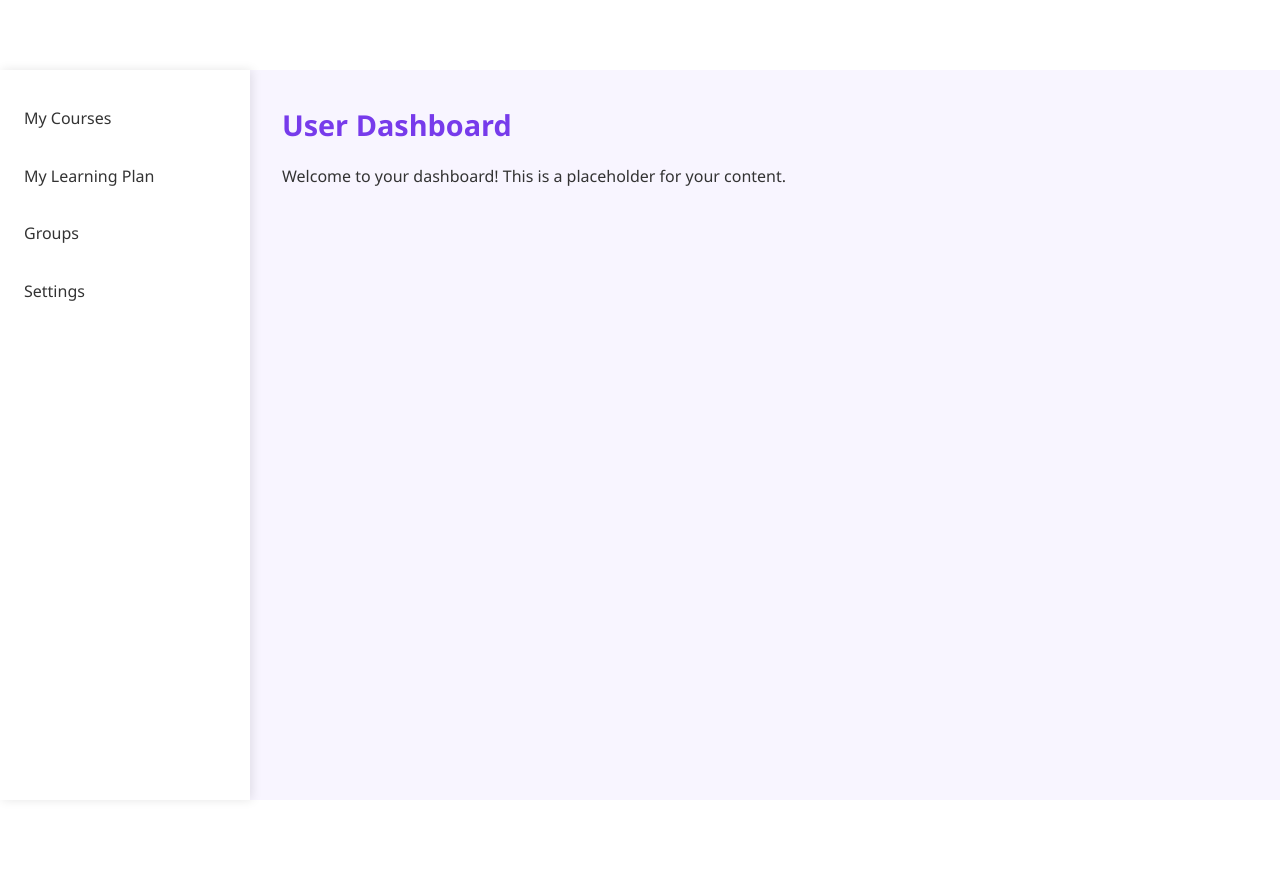
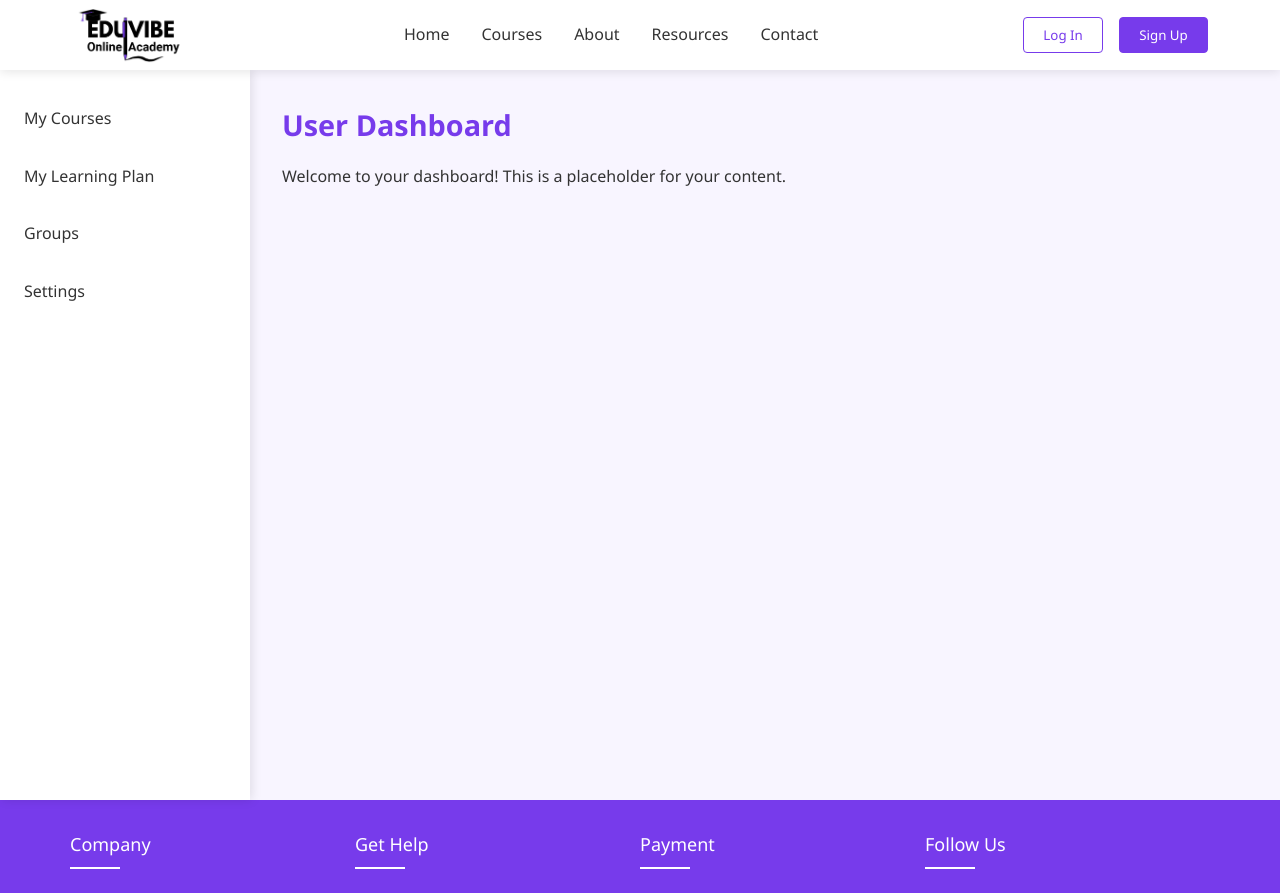
Before and after one commit to anupamamaheepala/EduVibeApp, a React (Create React App) app in the folder frontend/: page /dashboard in a window 1280 px wide. Shown: the top 893 px of the page. Before the commit the page ends 800 px from the top, so only its background shows below. Built offline with nearby package versions, Linux system fonts and the light colour scheme.

Commit message:
second commit of user dashboard

```diff
--- a/frontend/src/pages/user/UserDashboard.jsx
+++ b/frontend/src/pages/user/UserDashboard.jsx
@@ -1,9 +1,13 @@
 import React from 'react';
 import Sidebar from './Sidebar';
+import Header from '../Header';
+import Footer from '../Footer';
 import './../../css/user/UserDashboard.css';
 
 const UserDashboard = () => {
   return (
+    <>
+      <Header/>
           <div className="dashboard-container">
         <Sidebar />
         <main className="dashboard-content">
@@ -11,6 +15,8 @@ const UserDashboard = () => {
           <p>Welcome to your dashboard! This is a placeholder for your content.</p>
         </main>
       </div>
+      <Footer />
+    </>
   );
 };
 
```
Lines whose indentation alone changed are shown as unchanged.
